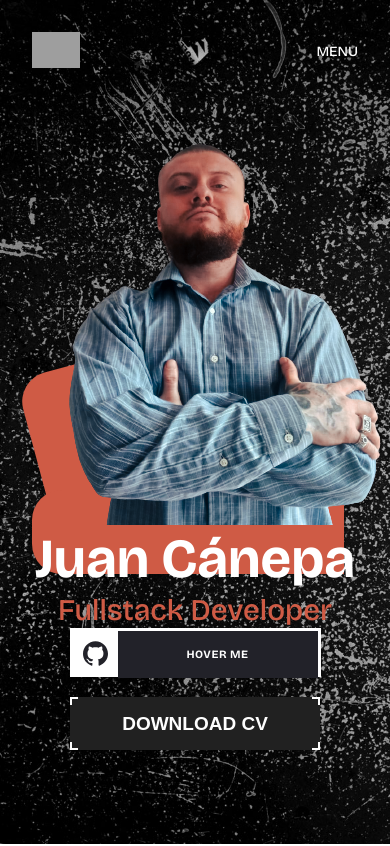
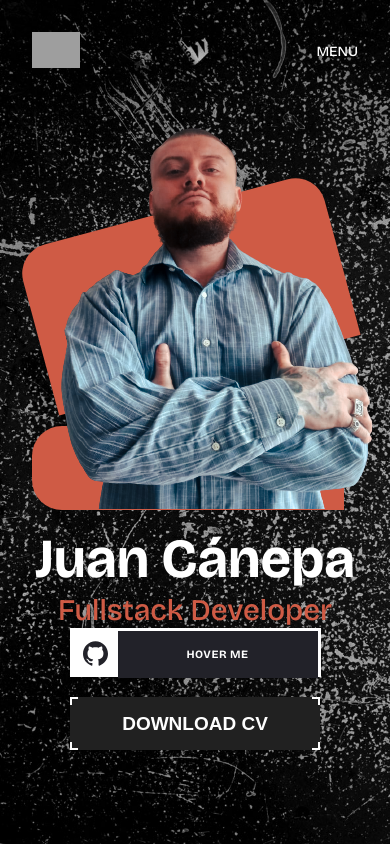
Before and after one commit to 219WD/jc-porfolio-pro, a React (Vite) app: page / in a window 390 px wide. Shown: the top 846 px of the page. Built offline with nearby package versions, Linux system fonts and the light colour scheme; grey boxes are pictures that could not be loaded.

Commit message:
commit de correccion

```diff
--- a/src/pages/HomeScreen.css
+++ b/src/pages/HomeScreen.css
@@ -237,15 +237,15 @@ button {
 
   .foto {
     position: relative;
-    top: -4rem;
-    left: -2rem;
+    top: -5rem;
+    left: -2.5rem;
     margin: auto;
   }
 
   .color {
     width: 80vw;
     height: 20vh;
-    top: -16rem;
+    top: -24rem;
   }
 
   .color2 {
@@ -255,7 +255,7 @@ button {
   .color3 {
     width: 80vw;
     height: 10vh;
-    top: -17rem;
+    top: -21rem;
   }
 
   .text h1 {
```
